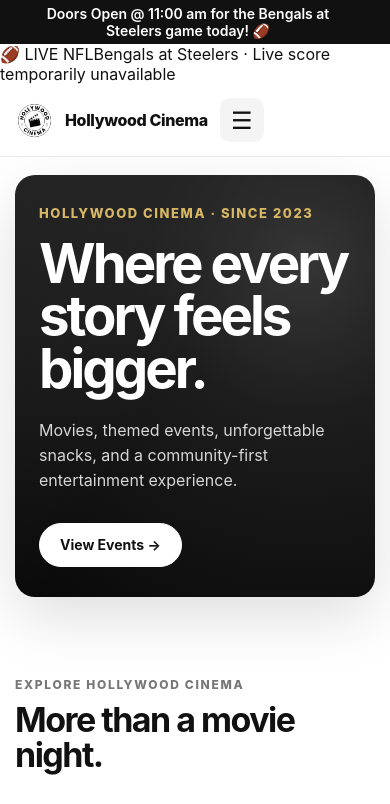
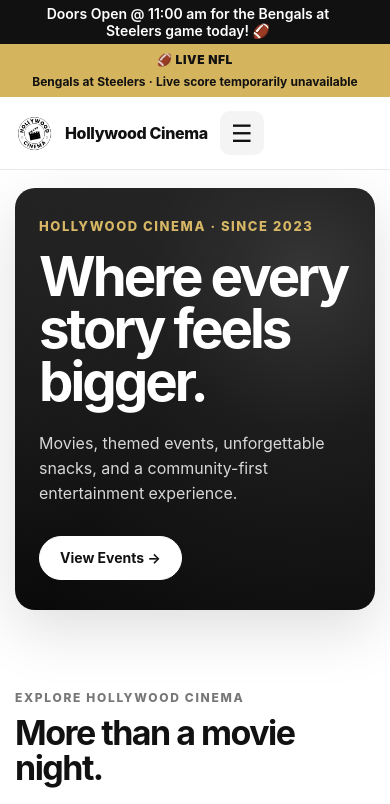
Before and after one commit to dmatalone/websitehc, a plain HTML site: page index.html in a window 390 px wide. Shown: the top 804 px of the page. Drawn offline with Linux system fonts and the light colour scheme; no server answers.

Commit message:
Style live NFL score strip

```diff
--- a/style.css
+++ b/style.css
@@ -966,3 +966,36 @@
   }
 
 }
+
+
+/* Live NFL score strip */
+.nfl-live-strip {
+  min-height: 38px;
+  padding: 8px 24px;
+  background: #d5b45e;
+  color: #111;
+  display: flex;
+  align-items: center;
+  justify-content: center;
+  gap: 12px;
+  text-align: center;
+  font-size: 13px;
+  font-weight: 700;
+  position: relative;
+  z-index: 1090;
+}
+.nfl-live-label {
+  font-weight: 900;
+  letter-spacing: .05em;
+}
+.nfl-live-score {
+  font-variant-numeric: tabular-nums;
+}
+@media (max-width: 600px) {
+  .nfl-live-strip {
+    padding: 8px 12px;
+    gap: 7px;
+    font-size: 12px;
+    flex-wrap: wrap;
+  }
+}
```
